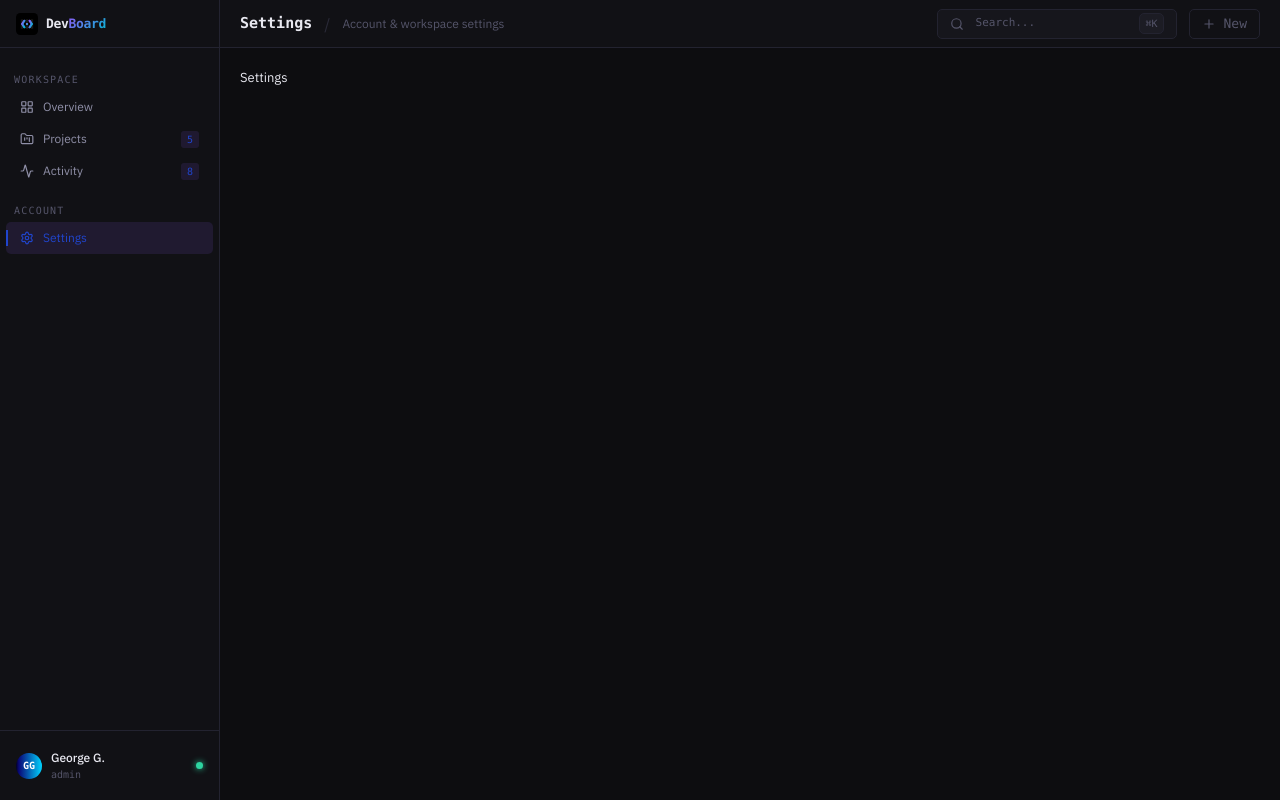
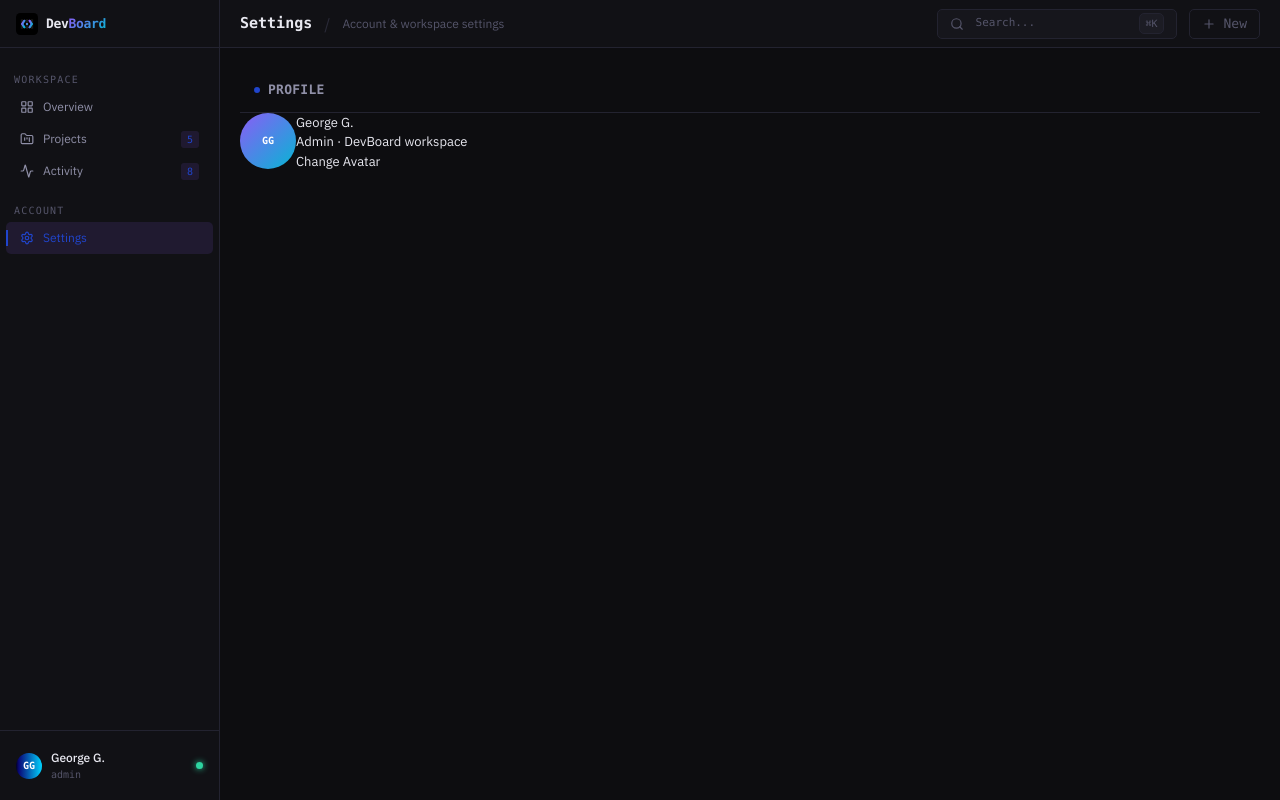
Before and after one commit to georgegoodluck/DevBoard, a Next.js app: page /settings in a window 1280 px wide. Built offline with nearby package versions, Linux system fonts and the light colour scheme.

Commit message:
feat: create ProfileSettings

```diff
--- a/app/(dashboard)/settings/page.tsx
+++ b/app/(dashboard)/settings/page.tsx
@@ -1,7 +1,9 @@
+import ProfileSettings from "@/components/settings/ProfileSettings";
+
 export default function SettingsPage() {
-    return (
-        <div>
-            <h1>Settings</h1>
-        </div>
-    )
+  return (
+    <div>
+      <ProfileSettings />
+    </div>
+  );
 }
--- a/components/projects/ProjectCard.tsx
+++ /dev/null
@@ -1,5 +0,0 @@
-export default function ProjectCard() {
-    return (
-
-    )
-}
--- a/components/projects/ProjectsGrid.tsx
+++ b/components/projects/ProjectsGrid.tsx
@@ -13,7 +13,7 @@ const projects: Project[] = [
     progressColor: "var(--amber)",
     tags: ["Next.js", "Supabase"],
     members: [
-      { initials: "GE", gradient: "linear-gradient(135deg,#8b5cf6,#06b6d4)" },
+      { initials: "GG", gradient: "linear-gradient(135deg,#8b5cf6,#06b6d4)" },
       { initials: "TN", gradient: "linear-gradient(135deg,#2dd4a0,#4f8eff)" },
     ],
     taskCount: 18,
@@ -29,7 +29,7 @@ const projects: Project[] = [
     progressColor: "var(--accent)",
     tags: ["Next.js", "GraphQL"],
     members: [
-      { initials: "GE", gradient: "linear-gradient(135deg,#8b5cf6,#06b6d4)" },
+      { initials: "GG", gradient: "linear-gradient(135deg,#8b5cf6,#06b6d4)" },
       { initials: "AK", gradient: "linear-gradient(135deg,#f59e0b,#f87171)" },
     ],
     taskCount: 32,
@@ -45,7 +45,7 @@ const projects: Project[] = [
     progressColor: "var(--purple)",
     tags: ["Next.js", "Drizzle"],
     members: [
-      { initials: "GE", gradient: "linear-gradient(135deg,#8b5cf6,#06b6d4)" },
+      { initials: "GG", gradient: "linear-gradient(135deg,#8b5cf6,#06b6d4)" },
       { initials: "MO", gradient: "linear-gradient(135deg,#a78bfa,#f87171)" },
     ],
     taskCount: 11,
@@ -61,7 +61,7 @@ const projects: Project[] = [
     progressColor: "var(--green)",
     tags: ["React", "Tailwind"],
     members: [
-      { initials: "GE", gradient: "linear-gradient(135deg,#8b5cf6,#06b6d4)" },
+      { initials: "GG", gradient: "linear-gradient(135deg,#8b5cf6,#06b6d4)" },
     ],
     taskCount: 4,
     due: "Mar 22",
@@ -76,7 +76,7 @@ const projects: Project[] = [
     progressColor: "var(--accent)",
     tags: ["Next.js", "Fastify"],
     members: [
-      { initials: "GE", gradient: "linear-gradient(135deg,#8b5cf6,#06b6d4)" },
+      { initials: "GG", gradient: "linear-gradient(135deg,#8b5cf6,#06b6d4)" },
       { initials: "AK", gradient: "linear-gradient(135deg,#f59e0b,#f87171)" },
       { initials: "TN", gradient: "linear-gradient(135deg,#2dd4a0,#4f8eff)" },
       { initials: "MO", gradient: "linear-gradient(135deg,#a78bfa,#f87171)" },
--- /dev/null
+++ b/components/settings/ProfileSettings.tsx
@@ -0,0 +1,26 @@
+import CardHeader from "../ui/CardHeader";
+import Avatar from "../ui/Avatar";
+
+export default function ProfileSettings() {
+  return (
+    <div>
+      <CardHeader title="Profile" dotColor="var(--accent)" />
+      {/* Avatar Row */}
+      <div className="flex">
+        <Avatar
+          initials="GG"
+          gradient="linear-gradient(135deg,#8b5cf6,#06b6d4)"
+          size={56}
+        />
+
+        <div>
+          <div>George G.</div>
+          <div>Admin &middot; DevBoard workspace</div>
+          <button>Change Avatar</button>
+        </div>
+      </div>
+
+      {/* Fields Row */}
+    </div>
+  );
+}
```
